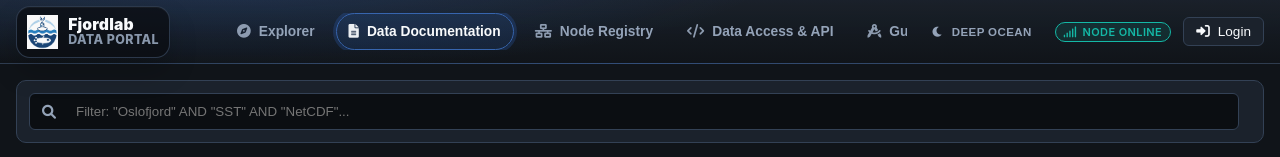
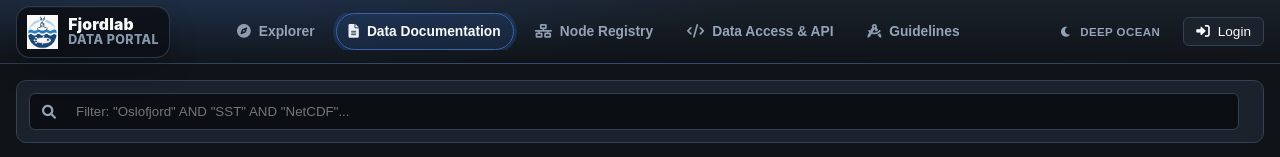
Before and after one commit to SemanticMatter/oceansense, a Vue app: page /datadoc in a window 1280 px wide. Shown: the top 157 px of the page. Built offline with nearby package versions, Linux system fonts and the light colour scheme.

Commit message:
Removed the  badge

```diff
--- a/src/components/layout/AppHeader.vue
+++ b/src/components/layout/AppHeader.vue
@@ -125,19 +125,6 @@
         <span>{{ theme.label }}</span>
       </button>
 
-      <span
-        v-if="rightBadge"
-        class="pill"
-        :class="rightBadge.tone"
-      >
-        <i
-          v-if="rightBadge.icon"
-          class="fa-solid"
-          :class="rightBadge.icon"
-        ></i>
-        {{ rightBadge.label }}
-      </span>
-
       <div
         ref="menuRef"
         class="auth-area"
@@ -201,11 +188,9 @@
 import { onBeforeUnmount, onMounted, ref } from 'vue';
 import { RouterLink } from 'vue-router';
 import { useAuth } from '../../composables/useAuth';
-import { useHeaderMeta } from '../../composables/useHeaderMeta';
 import { useTheme } from '../../composables/useTheme';
 
 const { isAuthenticated, user, login, logout } = useAuth();
-const { rightBadge } = useHeaderMeta();
 const { theme, toggleTheme } = useTheme();
 
 const menuOpen = ref(false);
--- a/src/views/DatadocView.vue
+++ b/src/views/DatadocView.vue
@@ -387,19 +387,10 @@
 </template>
 
 <script setup>
-import { onBeforeUnmount, onMounted } from 'vue';
+import { onMounted } from 'vue';
 import '../assets/styles/pages/datadoc.css';
 import { initDatadoc } from '../assets/scripts/datadoc';
-import { useHeaderMeta } from '../composables/useHeaderMeta';
-
-const { setRightBadge, clearRightBadge } = useHeaderMeta();
-
 onMounted(() => {
-  setRightBadge({ label: 'Node Online', icon: 'fa-signal', tone: 'status' });
   initDatadoc();
 });
-
-onBeforeUnmount(() => {
-  clearRightBadge();
-});
 </script>
```
Also changed, not shown: 2 other files (tests, documents, lock files or other folders).
